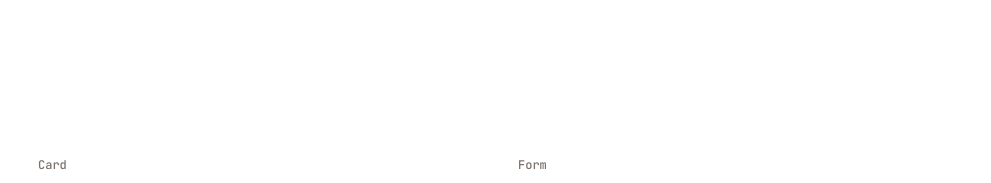
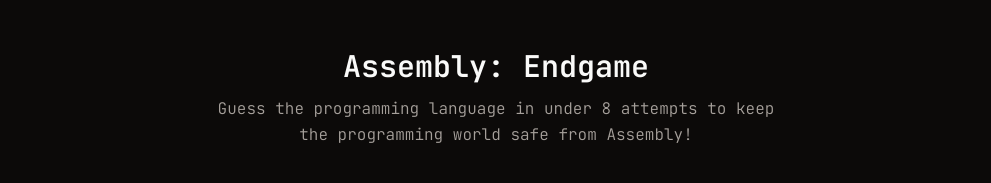
Before and after one commit to brettp02/Assembly-Endgame, a Next.js app: page / in a window 1280 px wide. Shown: the top 183 px of the page, without its empty margins (144-1135 px from the left). Built offline with nearby package versions, Linux system fonts and the light colour scheme.

Commit message:
added header

```diff
--- a/app/layout.tsx
+++ b/app/layout.tsx
@@ -1,6 +1,7 @@
 import type { Metadata } from "next";
 import { Geist, Geist_Mono, JetBrains_Mono } from "next/font/google";
 import "./globals.css";
+import { ThemeProvider } from '@/components/theme-provider'
 
 const jetbrainsMono = JetBrains_Mono({subsets:['latin'],variable:'--font-sans'});
 
@@ -25,11 +26,18 @@ export default function RootLayout({
   children: React.ReactNode;
 }>) {
   return (
-    <html lang="en" className={jetbrainsMono.variable}>
+    <html lang="en" className={jetbrainsMono.variable} suppressHydrationWarning>
       <body
         className={`${geistSans.variable} ${geistMono.variable} antialiased`}
       >
-        {children}
+          <ThemeProvider
+              attribute="class"
+              defaultTheme="dark"
+              enableSystem
+              disableTransitionOnChange
+          >
+              {children}
+          </ThemeProvider>
       </body>
     </html>
   );
--- a/app/page.tsx
+++ b/app/page.tsx
@@ -1,5 +1,10 @@
 import { ComponentExample } from "@/components/component-example";
+import Header from "@/components/Header";
 
 export default function Page() {
-return <ComponentExample />;
+    return (
+        <div className="flex flex-col items-center min-h-screen max-w-3xl py-12 px-4 mx-auto">
+            <Header />
+        </div>
+    )
 }
--- /dev/null
+++ b/components/Header.tsx
@@ -0,0 +1,8 @@
+export default function Header() {
+    return (
+        <div className={'flex items-center flex-col gap-3'}>
+            <h1 className={'text-3xl font-semibold text-pretty'}>Assembly: Endgame</h1>
+            <p className={'text-center text-muted-foreground font-light leading-relaxed max-w-xl'}>Guess the programming language in under 8 attempts to keep the programming world safe from Assembly!</p>
+        </div>
+    )
+}
--- /dev/null
+++ b/components/theme-provider.tsx
@@ -0,0 +1,11 @@
+"use client"
+
+import * as React from "react"
+import { ThemeProvider as NextThemesProvider } from "next-themes"
+
+export function ThemeProvider({
+                                  children,
+                                  ...props
+                              }: React.ComponentProps<typeof NextThemesProvider>) {
+    return <NextThemesProvider {...props}>{children}</NextThemesProvider>
+}
--- a/package.json
+++ b/package.json
@@ -14,6 +14,7 @@
     "class-variance-authority": "^0.7.1",
     "clsx": "^2.1.1",
     "next": "16.1.6",
+    "next-themes": "^0.4.6",
     "radix-ui": "^1.4.3",
     "react": "19.2.3",
     "react-dom": "19.2.3",
```
Also changed, not shown: 1 other file (tests, documents, lock files or other folders).
